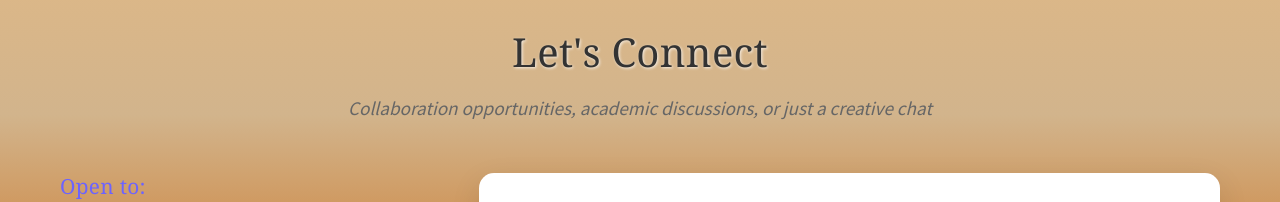
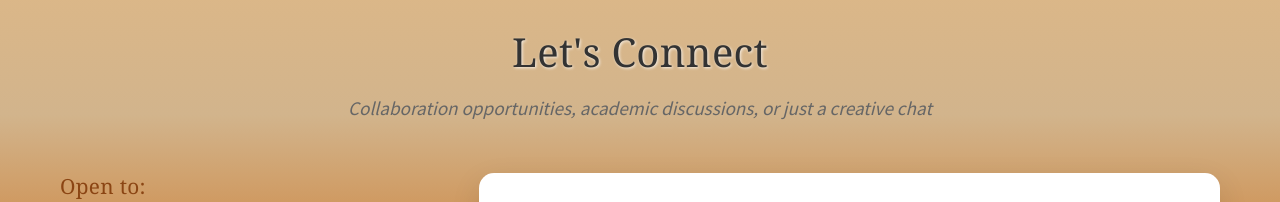
Before and after one commit to purplelittleflower/purpleflower.github.io, a plain HTML site: page index.html in a window 1280 px wide. Shown: the part 4205-4407 px from the top of the page. Drawn offline with nearby package versions, Linux system fonts and the light colour scheme; a web font is replaced by a local one.

Commit message:
Step 3: Fix contact info headings color from purple to brown

```diff
--- a/styles.css
+++ b/styles.css
@@ -469,7 +469,7 @@ nav {
 }
 
 .contact-info h3 {
-    color: #6c63ff;
+    color: #8B4513;
     margin-bottom: 1rem;
     font-size: 1.3rem;
 }
```
